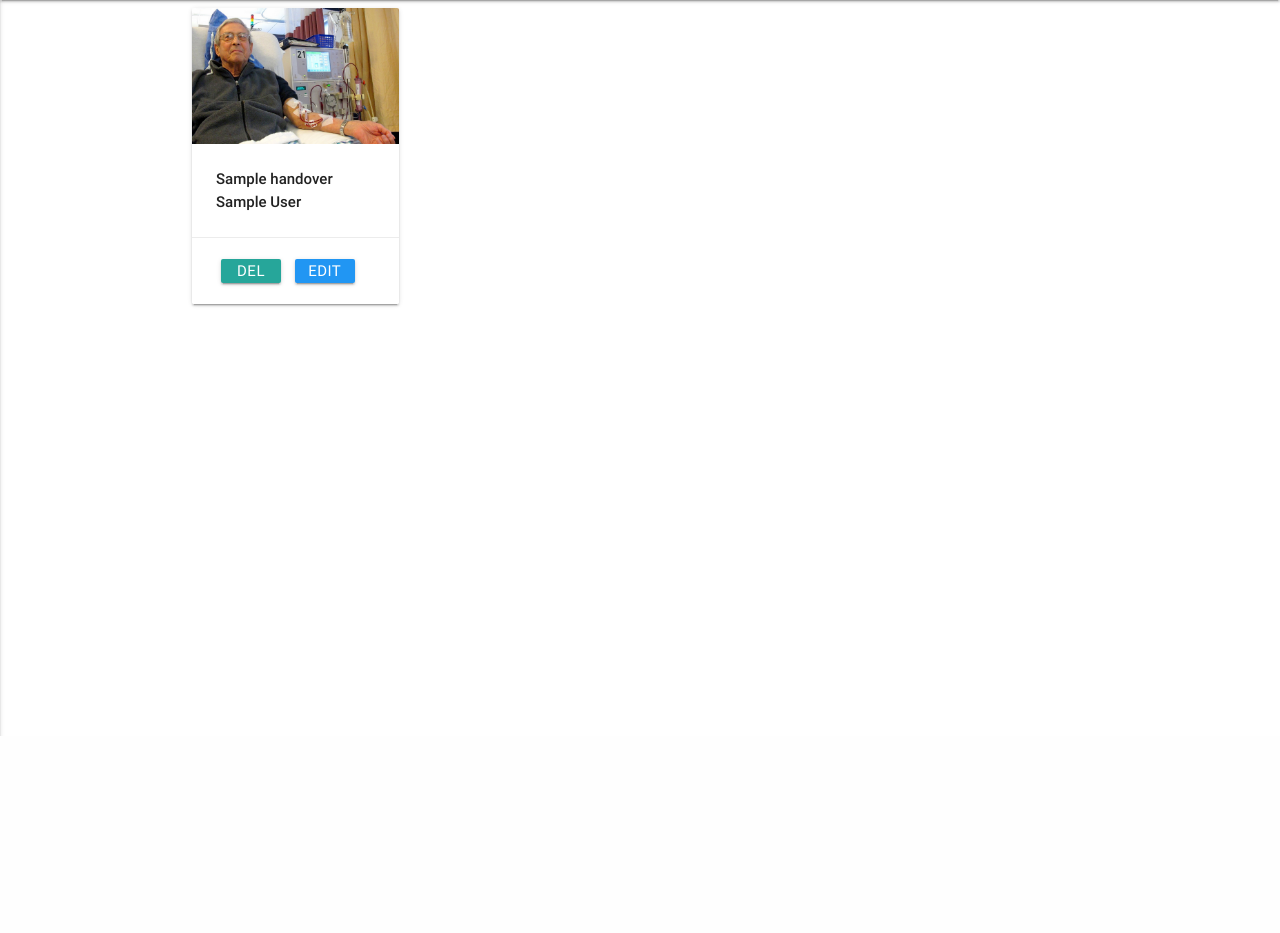
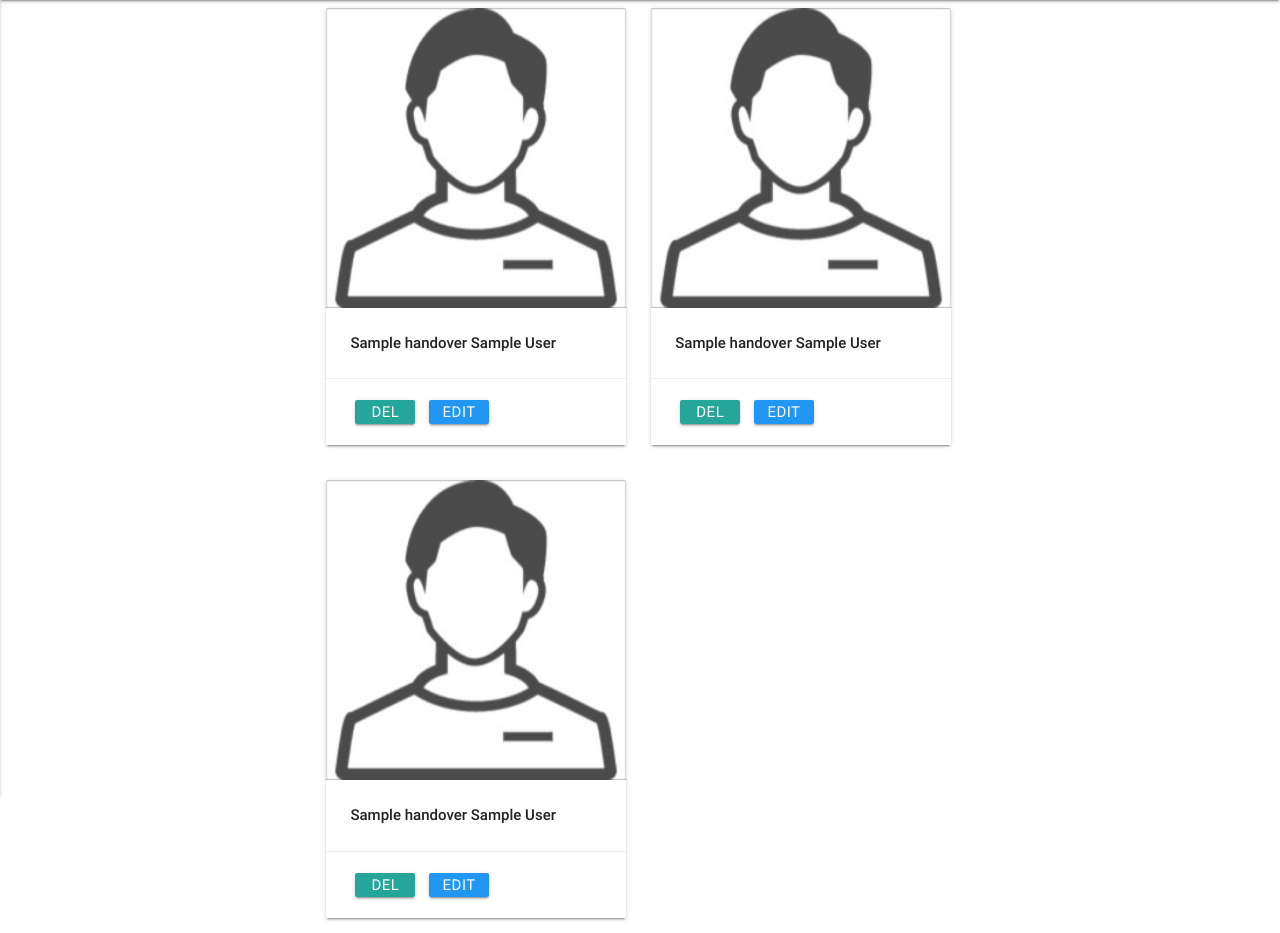
Before and after one commit to jamaral14/data-centric-development-milestone-project-handover, a Flask app: page / in a window 1280 px wide. Shown: the part 64-997 px from the top of the page. Before the commit the page ends 800 px from the top, so only its background shows below. Run offline with Flask 2, Linux system fonts and the light colour scheme; a database or web service that is not in the repository returns one stand-in record (values such as "Sample title"); some libraries are stand-ins or nearby versions.

Commit message:
added image

```diff
--- a/app.py
+++ b/app.py
@@ -1,5 +1,5 @@
 import os
-#import env
+import env
 from flask import Flask, render_template, redirect, request, url_for
 from flask_pymongo import PyMongo
 from bson.objectid import ObjectId
--- a/templates/handover.html
+++ b/templates/handover.html
@@ -1,23 +1,59 @@
 {% extends 'base.html' %}
 {% block lines %}
   {% for handover in handover %}
-   <div class="row">
-        <div class="col s12 m6 l3">
-          <div class="card">
+
+<div class="container">
+<div class="row justify-content-center">
+     <div class="col s12 l6">
+        <div class="card shadow" style="width: 20rem;">
             <div class="card-image">
-              <img src= "static/img/patient.jpg">
+              <img src="static/img/PatientCode.jpeg">
             </div>
             <div class="card-content">
               <p><strong>{{handover.title}}   {{handover.first_name}}  {{handover.surname}}</strong></p>
             </div>
             <div class="card-action">
-              <a href="{{url_for('delete_handover', handover_id=handover._id)}}"class="waves-effect waves-light btn btn_small">DEL</a>
-              <a href="{{url_for('edit_handover', handover_id=handover._id)}}"class="waves-effect waves-light btn btn_small blue">Edit</a>
+            <a href="{{url_for('delete_handover', handover_id=handover._id)}}"class="waves-effect waves-light btn btn_small">DEL</a>
+            <a href="{{url_for('edit_handover', handover_id=handover._id)}}"class="waves-effect waves-light btn btn_small blue">Edit</a>
             </div>
           </div>
-        </div>
-      </div>
-    {% endfor %}
+     </div>
+     <div class="col s12 l6">
+      <div class="card shadow" style="width: 20rem;">
+            <div class="card-image">
+              <img src="static/img/PatientCode.jpeg">
+            </div>
+            <div class="card-content">
+              <p><strong>{{handover.title}}   {{handover.first_name}}  {{handover.surname}}</strong></p>
+            </div>
+            <div class="card-action">
+            <a href="{{url_for('delete_handover', handover_id=handover._id)}}" class="waves-effect waves-light btn btn_small">Del</a>
+            <a href="{{url_for('edit_handover', handover_id=handover._id)}}" class="waves-effect waves-light btn btn_small blue">Edit</a>
+            </div>
+          </div>
+     </div>
+     </div>
+     <div class="col s12 l6">
+      <div class="card shadow" style="width: 20rem;">
+            <div class="card-image">
+              <img src="static/img/PatientCode.jpeg">
+            </div>
+            <div class="card-content">
+              <p><strong>{{handover.title}}   {{handover.first_name}}  {{handover.surname}}</strong></p>
+            </div>
+            <div class="card-action">
+            <a href="{{url_for('delete_handover', handover_id=handover._id)}}"class="waves-effect waves-light btn btn_small">DEL</a>
+            <a href="{{url_for('edit_handover', handover_id=handover._id)}}"class="waves-effect waves-light btn btn_small blue">Edit</a>
+            </div>
+          </div>
+     </div>
+     </div>
+
+</div>
+
+</div>
+
+{% endfor %}
 
 
 {% endblock %}
```
Also changed, not shown: static/img/PatientCode.jpeg (added), 1 other file.
